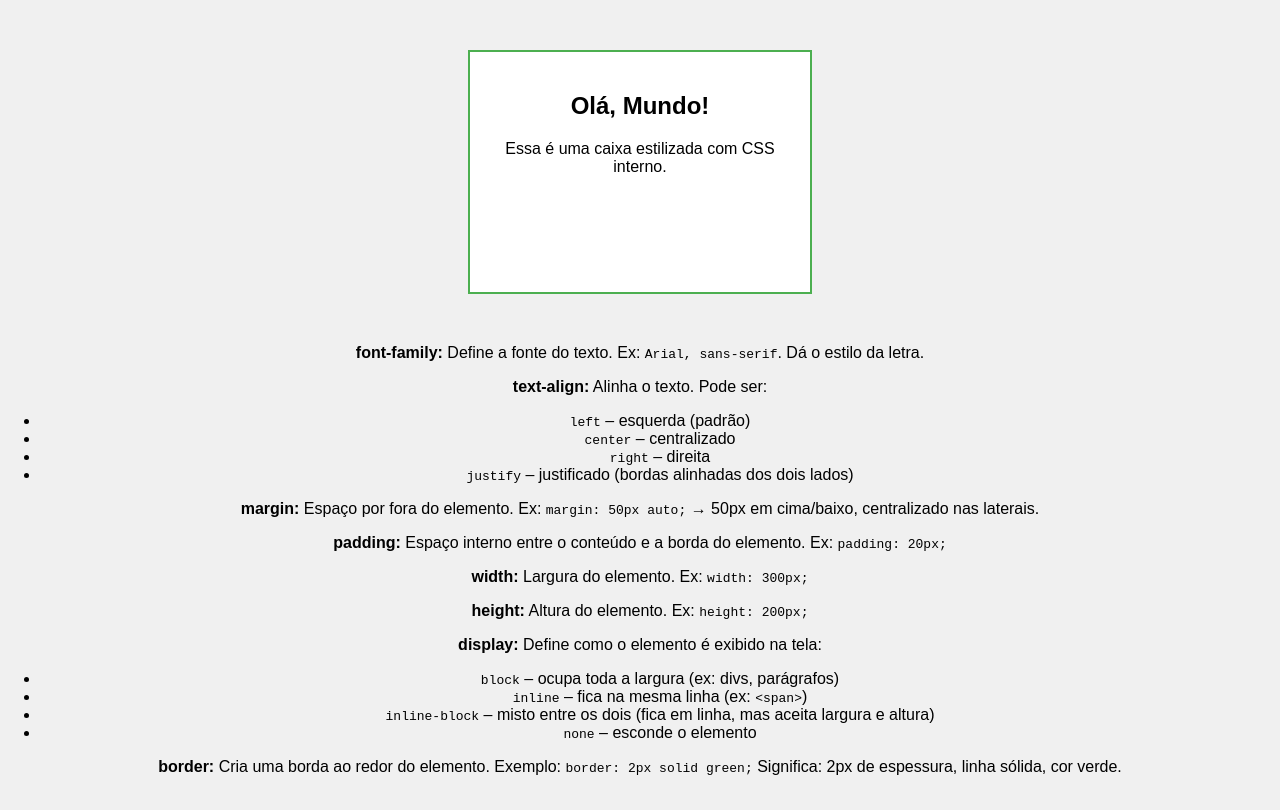
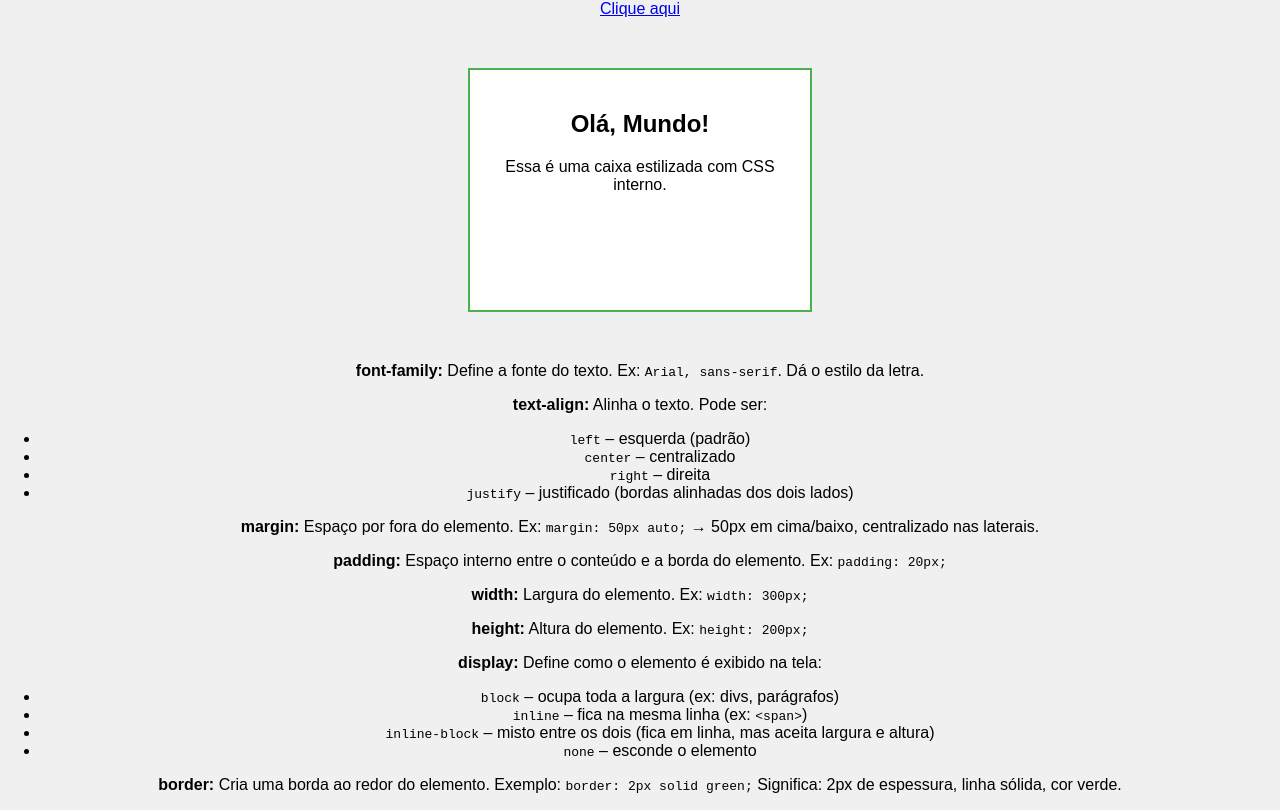
Before and after one commit to l4hsantos/estudo_web, a plain HTML site: page teste.html in a window 1280 px wide. Drawn offline with Linux system fonts and the light colour scheme.

Commit message:
Atualizar o teste.html

```diff
--- a/teste.html
+++ b/teste.html
@@ -24,6 +24,9 @@
   </style>
 </head>
 <body>
+
+<a href="separadores.html">Clique aqui</a>
+
 
   <div class="caixa">
     <h2>Olá, Mundo!</h2>
```
